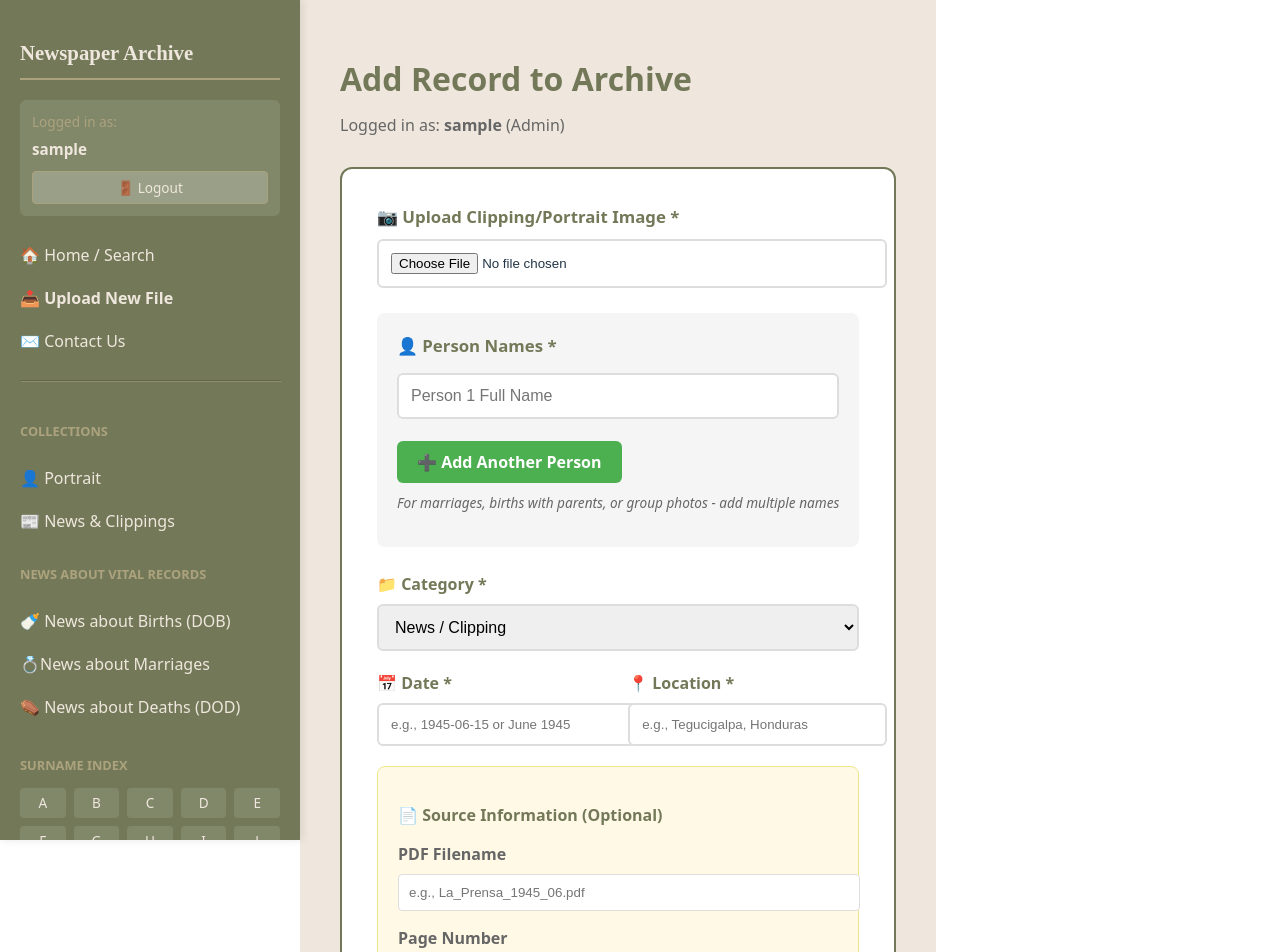
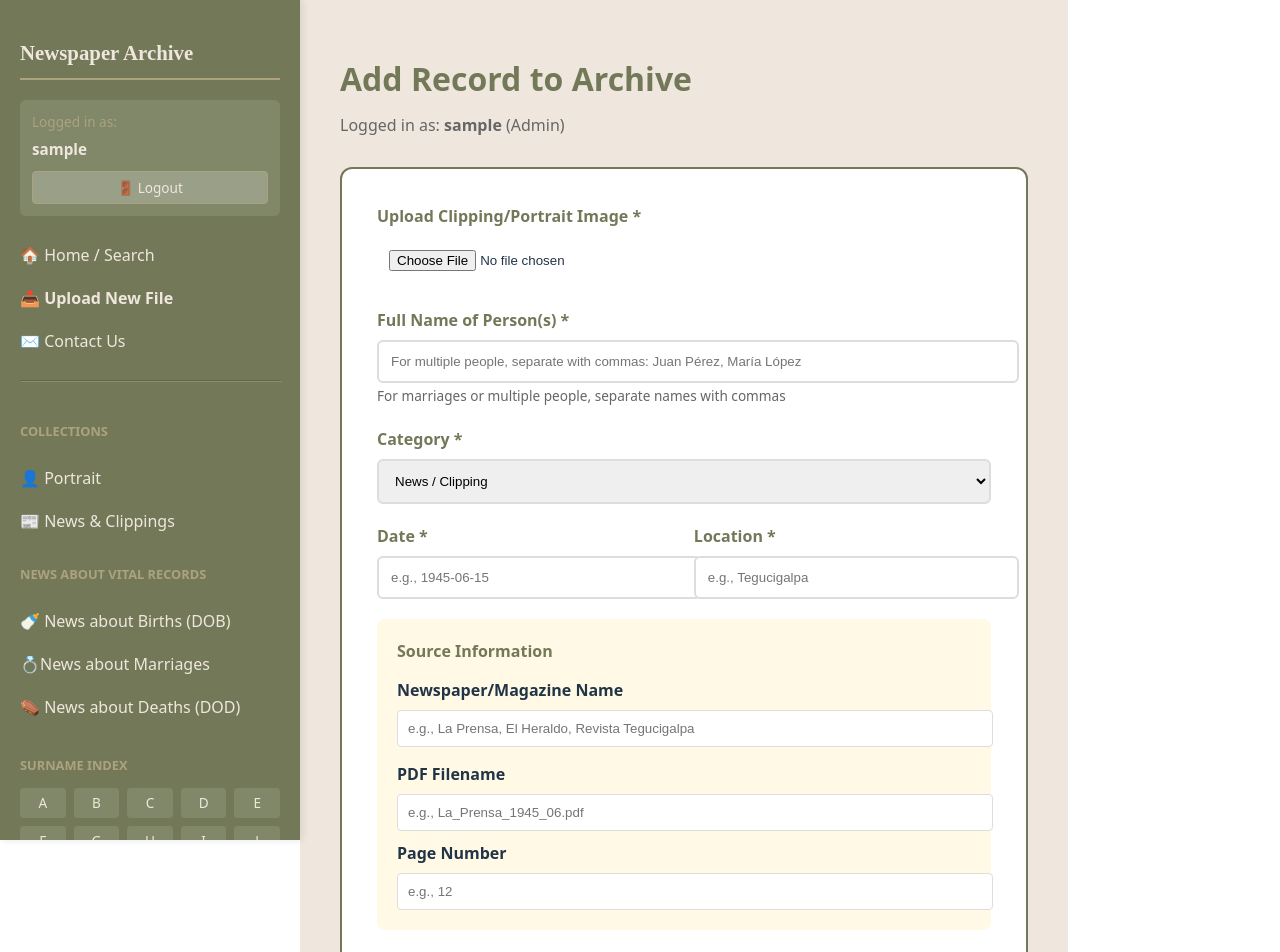
Before and after one commit to desivar/honduras-archive, a React app in the folder frontend/: page /upload in a window 1280 px wide. Shown: the top 952 px of the page. Built offline with nearby package versions, Linux system fonts and the light colour scheme; sample sign-in values are in the browser's storage; the HTML template or start-up script is replaced by a standard one.

Commit message:
UPLOAD PAGE

```diff
--- a/frontend/src/pages/UploadPage.jsx
+++ b/frontend/src/pages/UploadPage.jsx
@@ -7,16 +7,14 @@ const UploadPage = () => {
   const [user, setUser] = useState(null);
   const [imageFile, setImageFile] = useState(null);
   const [imagePreview, setImagePreview] = useState(null);
-
-  // Multiple names array
-  const [names, setNames] = useState([{ fullName: '' }]);
-
   const [formData, setFormData] = useState({
+    fullName: '',
     eventDate: '',
     location: '',
     category: 'News',
     recordType: '',
     transcription: '',
+    newspaperName: '', // NEW: Newspaper/Magazine name
     pdfName: '',
     pageNumber: '',
     pdfLink: ''
@@ -59,25 +57,15 @@ const UploadPage = () => {
       ...formData,
       [name]: value
     });
-  };
 
-  // Handle name changes
-  const handleNameChange = (index, value) => {
-    const updatedNames = [...names];
-    updatedNames[index].fullName = value;
-    setNames(updatedNames);
-  };
-
-  // Add new name field
-  const addNameField = () => {
-    setNames([...names, { fullName: '' }]);
-  };
-
-  // Remove name field
-  const removeNameField = (index) => {
-    if (names.length > 1) {
-      const updatedNames = names.filter((_, i) => i !== index);
-      setNames(updatedNames);
+    if (name === 'category') {
+      if (['Birth News', 'Death News', 'Marriage News'].includes(value)) {
+        setFormData(prev => ({
+          ...prev,
+          category: value,
+          recordType: value
+        }));
+      }
     }
   };
 
@@ -89,18 +77,11 @@ const UploadPage = () => {
       return;
     }
 
-    // Validate at least one name is provided
-    const validNames = names.filter(n => n.fullName.trim() !== '');
-    if (validNames.length === 0) {
-      alert('Please provide at least one name');
-      return;
-    }
-
     setUploading(true);
 
     try {
       // Prepare names array
-      const namesArray = validNames.map(n => n.fullName.trim());
+      const namesArray = formData.fullName.split(',').map(name => name.trim());
 
       // Prepare FormData for multipart upload
       const data = new FormData();
@@ -111,6 +92,7 @@ const UploadPage = () => {
       data.append('category', formData.category);
       data.append('recordType', formData.recordType || formData.category);
       data.append('transcription', formData.transcription);
+      data.append('newspaperName', formData.newspaperName); // NEW
       data.append('pdfName', formData.pdfName);
       data.append('pageNumber', formData.pageNumber);
       data.append('pdfLink', formData.pdfLink);
@@ -124,16 +106,17 @@ const UploadPage = () => {
 
       // Reset form
       setFormData({
+        fullName: '',
         eventDate: '',
         location: '',
         category: 'News',
         recordType: '',
         transcription: '',
+        newspaperName: '',
         pdfName: '',
         pageNumber: '',
         pdfLink: ''
       });
-      setNames([{ fullName: '' }]);
       setImageFile(null);
       setImagePreview(null);
 
@@ -161,7 +144,7 @@ const UploadPage = () => {
         <p style={{ color: '#666', marginBottom: '30px' }}>Logged in as: <strong>{user.username}</strong> (Admin)</p>
 
         {success && (
-          <div style={{ backgroundColor: '#e8f5e9', color: '#2e7d32', padding: '15px', borderRadius: '8px', marginBottom: '25px', textAlign: 'center', fontWeight: 'bold' }}>
+          <div style={{ backgroundColor: '#e8f5e9', color: '#2e7d32', padding: '15px', borderRadius: '8px', marginBottom: '25px', textAlign: 'center' }}>
             ✓ Record added successfully!
           </div>
         )}
@@ -170,137 +153,34 @@ const UploadPage = () => {
 
           {/* Image Upload */}
           <div style={{ marginBottom: '25px' }}>
-            <label style={{ display: 'block', color: '#737958', marginBottom: '10px', fontWeight: 'bold', fontSize: '1.05rem' }}>
-              📷 Upload Clipping/Portrait Image *
-            </label>
-            {imagePreview && (
-              <img
-                src={imagePreview}
-                alt="Preview"
-                style={{
-                  maxWidth: '100%',
-                  maxHeight: '300px',
-                  marginBottom: '15px',
-                  borderRadius: '8px',
-                  border: '2px solid #ddd'
-                }}
-              />
-            )}
-            <input
-              type="file"
-              accept="image/*"
-              required
-              onChange={handleImageChange}
-              style={{
-                width: '100%',
-                padding: '12px',
-                border: '2px solid #ddd',
-                borderRadius: '6px'
-              }}
-            />
+            <label style={{ display: 'block', color: '#737958', marginBottom: '10px', fontWeight: 'bold' }}>Upload Clipping/Portrait Image *</label>
+            {imagePreview && <img src={imagePreview} alt="Preview" style={{ maxWidth: '100%', maxHeight: '300px', marginBottom: '15px', borderRadius: '8px' }} />}
+            <input type="file" accept="image/*" required onChange={handleImageChange} style={{ width: '100%', padding: '12px' }} />
           </div>
 
-          {/* Names Section */}
-          <div style={{
-            marginBottom: '25px',
-            padding: '20px',
-            backgroundColor: '#f5f5f5',
-            borderRadius: '8px'
-          }}>
-            <label style={{
-              display: 'block',
-              color: '#737958',
-              marginBottom: '15px',
-              fontWeight: 'bold',
-              fontSize: '1.05rem'
-            }}>
-              👤 Person Names *
+          {/* Full Name */}
+          <div style={{ marginBottom: '20px' }}>
+            <label style={{ display: 'block', color: '#737958', marginBottom: '8px', fontWeight: 'bold' }}>
+              Full Name of Person(s) *
             </label>
-
-            {names.map((name, index) => (
-              <div key={index} style={{
-                display: 'flex',
-                gap: '10px',
-                marginBottom: '12px',
-                alignItems: 'center'
-              }}>
-                <input
-                  type="text"
-                  value={name.fullName}
-                  onChange={(e) => handleNameChange(index, e.target.value)}
-                  placeholder={`Person ${index + 1} Full Name`}
-                  required={index === 0}
-                  style={{
-                    flex: 1,
-                    padding: '12px',
-                    border: '2px solid #ddd',
-                    borderRadius: '6px',
-                    fontSize: '1rem'
-                  }}
-                />
-                {names.length > 1 && (
-                  <button
-                    type="button"
-                    onClick={() => removeNameField(index)}
-                    style={{
-                      backgroundColor: '#d32f2f',
-                      color: 'white',
-                      border: 'none',
-                      padding: '12px 16px',
-                      borderRadius: '6px',
-                      cursor: 'pointer',
-                      fontWeight: 'bold'
-                    }}
-                  >
-                    ✕
-                  </button>
-                )}
-              </div>
-            ))}
-
-            <button
-              type="button"
-              onClick={addNameField}
-              style={{
-                backgroundColor: '#4caf50',
-                color: 'white',
-                border: 'none',
-                padding: '10px 20px',
-                borderRadius: '6px',
-                cursor: 'pointer',
-                fontWeight: 'bold',
-                marginTop: '10px'
-              }}
-            >
-              ➕ Add Another Person
-            </button>
-            <p style={{
-              fontSize: '0.85rem',
-              color: '#666',
-              marginTop: '10px',
-              fontStyle: 'italic'
-            }}>
-              For marriages, births with parents, or group photos - add multiple names
-            </p>
+            <input
+              type="text"
+              name="fullName"
+              required
+              value={formData.fullName}
+              onChange={handleChange}
+              placeholder="For multiple people, separate with commas: Juan Pérez, María López"
+              style={{ width: '100%', padding: '12px', border: '2px solid #ddd', borderRadius: '6px' }}
+            />
+            <small style={{ color: '#666', fontSize: '0.85rem' }}>
+              For marriages or multiple people, separate names with commas
+            </small>
           </div>
 
           {/* Category */}
           <div style={{ marginBottom: '20px' }}>
-            <label style={{ display: 'block', color: '#737958', marginBottom: '8px', fontWeight: 'bold' }}>
-              📁 Category *
-            </label>
-            <select
-              name="category"
-              value={formData.category}
-              onChange={handleChange}
-              style={{
-                width: '100%',
-                padding: '12px',
-                border: '2px solid #ddd',
-                borderRadius: '6px',
-                fontSize: '1rem'
-              }}
-            >
+            <label style={{ display: 'block', color: '#737958', marginBottom: '8px', fontWeight: 'bold' }}>Category *</label>
+            <select name="category" value={formData.category} onChange={handleChange} style={{ width: '100%', padding: '12px', border: '2px solid #ddd', borderRadius: '6px' }}>
               <option value="News">News / Clipping</option>
               <option value="Portrait">Portrait / Photo</option>
               <option value="Birth">Birth News</option>
@@ -312,132 +192,67 @@ const UploadPage = () => {
           {/* Date & Location */}
           <div style={{ display: 'flex', gap: '20px', marginBottom: '20px' }}>
             <div style={{ flex: 1 }}>
-              <label style={{ display: 'block', color: '#737958', marginBottom: '8px', fontWeight: 'bold' }}>
-                📅 Date *
-              </label>
-              <input
-                type="text"
-                name="eventDate"
-                required
-                value={formData.eventDate}
-                onChange={handleChange}
-                placeholder="e.g., 1945-06-15 or June 1945"
-                style={{
-                  width: '100%',
-                  padding: '12px',
-                  border: '2px solid #ddd',
-                  borderRadius: '6px'
-                }}
-              />
+              <label style={{ display: 'block', color: '#737958', marginBottom: '8px', fontWeight: 'bold' }}>Date *</label>
+              <input type="text" name="eventDate" required value={formData.eventDate} onChange={handleChange} placeholder="e.g., 1945-06-15" style={{ width: '100%', padding: '12px', border: '2px solid #ddd', borderRadius: '6px' }} />
             </div>
             <div style={{ flex: 1 }}>
-              <label style={{ display: 'block', color: '#737958', marginBottom: '8px', fontWeight: 'bold' }}>
-                📍 Location *
-              </label>
-              <input
-                type="text"
-                name="location"
-                required
-                value={formData.location}
-                onChange={handleChange}
-                placeholder="e.g., Tegucigalpa, Honduras"
-                style={{
-                  width: '100%',
-                  padding: '12px',
-                  border: '2px solid #ddd',
-                  borderRadius: '6px'
-                }}
-              />
+              <label style={{ display: 'block', color: '#737958', marginBottom: '8px', fontWeight: 'bold' }}>Location *</label>
+              <input type="text" name="location" required value={formData.location} onChange={handleChange} placeholder="e.g., Tegucigalpa" style={{ width: '100%', padding: '12px', border: '2px solid #ddd', borderRadius: '6px' }} />
             </div>
           </div>
 
           {/* PDF Source */}
-          <div style={{
-            backgroundColor: '#fff9e6',
-            padding: '20px',
-            borderRadius: '8px',
-            marginBottom: '20px',
-            border: '1px solid #f0e68c'
-          }}>
-            <h3 style={{
-              color: '#737958',
-              marginBottom: '15px',
-              fontSize: '1rem'
-            }}>
-              📄 Source Information (Optional)
+          <div style={{ backgroundColor: '#fff9e6', padding: '20px', borderRadius: '8px', marginBottom: '20px' }}>
+            <h3 style={{ color: '#737958', marginTop: 0, marginBottom: '15px', fontSize: '1rem' }}>
+              Source Information
             </h3>
-            <label style={{ display: 'block', marginBottom: '8px', fontWeight: 'bold', color: '#666' }}>
-              PDF Filename
-            </label>
+
+            {/* NEW: Newspaper/Magazine Name */}
+            <label style={{ display: 'block', marginBottom: '8px', fontWeight: 'bold' }}>Newspaper/Magazine Name</label>
+            <input
+              type="text"
+              name="newspaperName"
+              value={formData.newspaperName}
+              onChange={handleChange}
+              placeholder="e.g., La Prensa, El Heraldo, Revista Tegucigalpa"
+              style={{ width: '100%', padding: '10px', marginBottom: '15px', border: '1px solid #ddd', borderRadius: '4px' }}
+            />
+
+            <label style={{ display: 'block', marginBottom: '8px', fontWeight: 'bold' }}>PDF Filename</label>
             <input
               type="text"
               name="pdfName"
               value={formData.pdfName}
               onChange={handleChange}
               placeholder="e.g., La_Prensa_1945_06.pdf"
-              style={{
-                width: '100%',
-                padding: '10px',
-                marginBottom: '15px',
-                border: '1px solid #ddd',
-                borderRadius: '4px'
-              }}
+              style={{ width: '100%', padding: '10px', marginBottom: '10px', border: '1px solid #ddd', borderRadius: '4px' }}
             />
-            <label style={{ display: 'block', marginBottom: '8px', fontWeight: 'bold', color: '#666' }}>
-              Page Number
-            </label>
+
+            <label style={{ display: 'block', marginBottom: '8px', fontWeight: 'bold' }}>Page Number</label>
             <input
               type="text"
               name="pageNumber"
               value={formData.pageNumber}
               onChange={handleChange}
               placeholder="e.g., 12"
-              style={{
-                width: '100%',
-                padding: '10px',
-                border: '1px solid #ddd',
-                borderRadius: '4px'
-              }}
+              style={{ width: '100%', padding: '10px', border: '1px solid #ddd', borderRadius: '4px' }}
             />
           </div>
 
           {/* Transcription */}
           <div style={{ marginBottom: '25px' }}>
-            <label style={{ display: 'block', color: '#737958', marginBottom: '8px', fontWeight: 'bold' }}>
-              📝 Transcription (Optional)
-            </label>
+            <label style={{ display: 'block', color: '#737958', marginBottom: '8px', fontWeight: 'bold' }}>Transcription</label>
             <textarea
               name="transcription"
               rows="6"
               value={formData.transcription}
               onChange={handleChange}
               placeholder="Type the text from the newspaper clipping here..."
-              style={{
-                width: '100%',
-                padding: '12px',
-                border: '2px solid #ddd',
-                borderRadius: '6px',
-                fontSize: '1rem',
-                fontFamily: 'inherit'
-              }}
+              style={{ width: '100%', padding: '12px', border: '2px solid #ddd', borderRadius: '6px' }}
             />
           </div>
 
-          <button
-            type="submit"
-            disabled={uploading}
-            style={{
-              width: '100%',
-              backgroundColor: uploading ? '#999' : '#737958',
-              color: 'white',
-              padding: '16px',
-              borderRadius: '8px',
-              fontWeight: 'bold',
-              border: 'none',
-              fontSize: '1.1rem',
-              cursor: uploading ? 'not-allowed' : 'pointer'
-            }}
-          >
+          <button type="submit" disabled={uploading} style={{ width: '100%', backgroundColor: uploading ? '#999' : '#737958', color: 'white', padding: '16px', borderRadius: '8px', fontWeight: 'bold', border: 'none', cursor: uploading ? 'not-allowed' : 'pointer' }}>
             {uploading ? '⏳ Adding to Archive...' : '✅ Add to Archive'}
           </button>
         </form>
```
